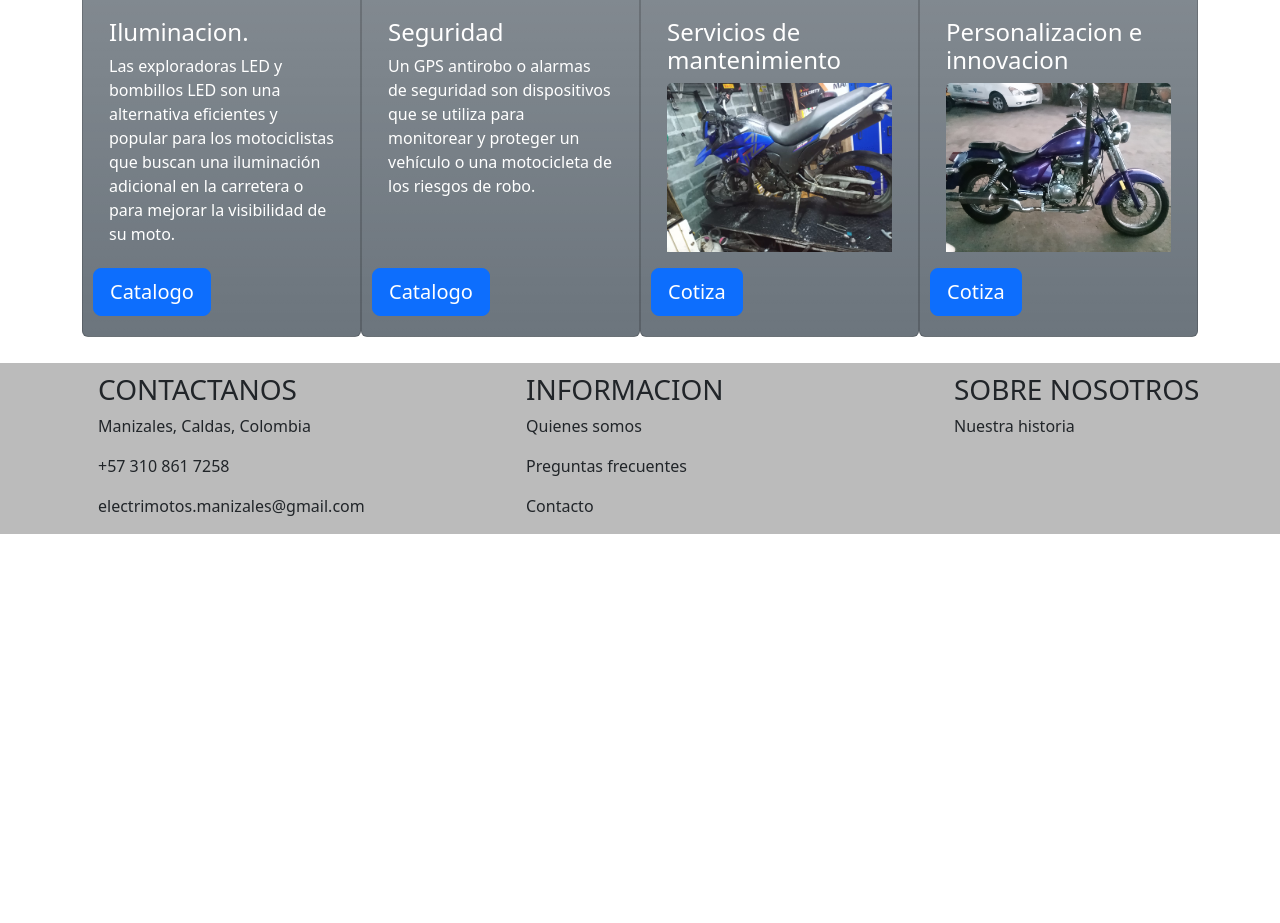
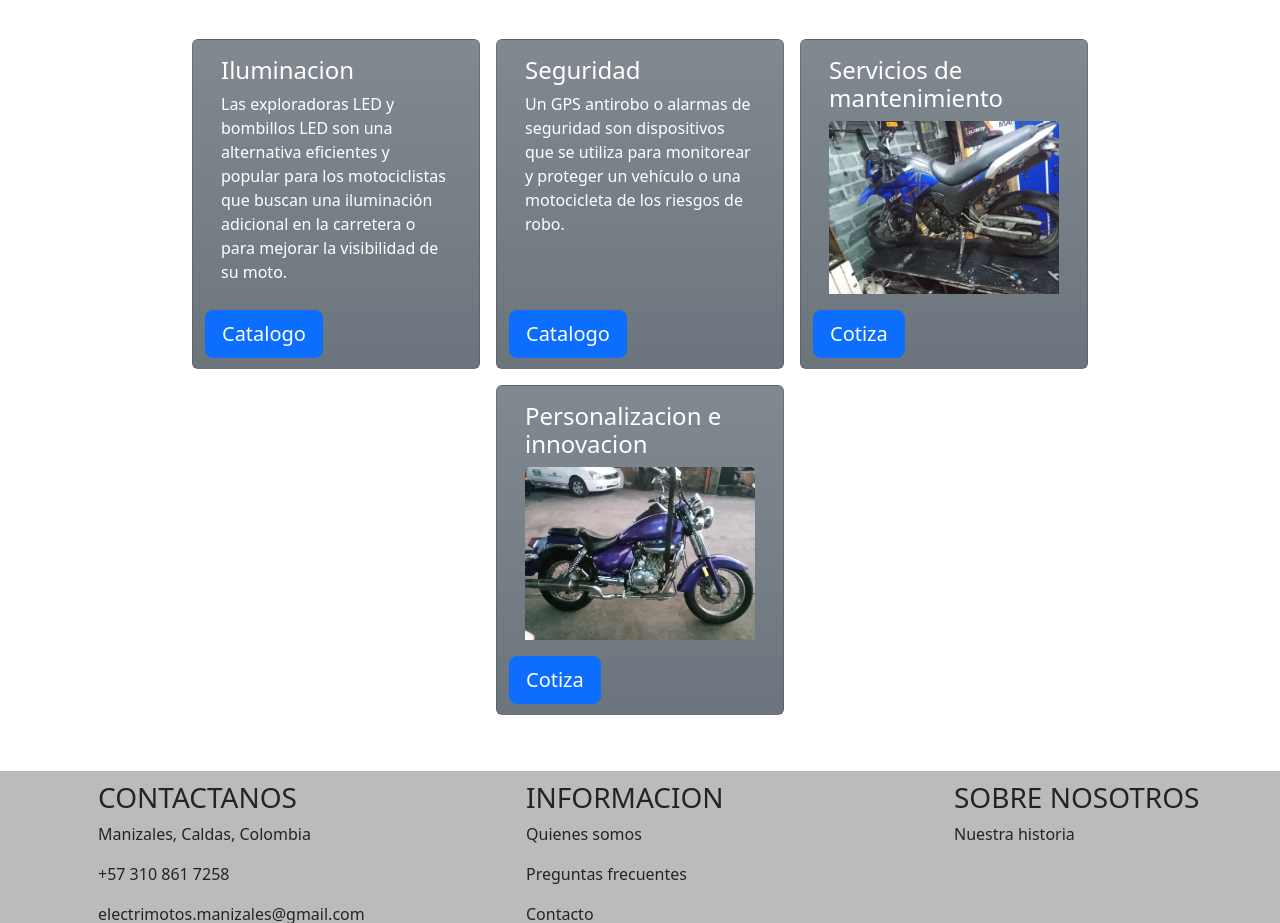
Before and after one commit to KennedyDT/pagina_electrimotos, a website: page index.html in a window 1280 px wide. Shown: the part 485-1408 px from the top of the page. Before the commit the page ends 1019 px from the top, so only its background shows below. Drawn offline with nearby package versions, Linux system fonts and the light colour scheme; a web font is replaced by a local one.

Commit message:
Actualizacion card

```diff
--- a/css/main.css
+++ b/css/main.css
@@ -35,6 +35,6 @@ footer {
 
 }
 
-.bg{
-    color:#fc1a1a;
+.btn{
+    margin-bottom: 10px;
 }
--- a/index.html
+++ b/index.html
@@ -8,7 +8,8 @@
     <link href="css/main.css" rel="stylesheet">
     <link rel="stylesheet" href="node_modules/open-iconic/font/css/open-iconic-bootstrap.min.css">
   </head>
-<!-- prueba funcionamiento-->
+
+
   <body>
 
     <nav class="navbar navbar-expand-lg navbar-dark bg-dark fixed-top">
@@ -50,12 +51,13 @@
         <h2>Categorias</h2>
       </div>
 
-      <div class="d-flex flex-wrap">
-        <div class="card bg-secondary bg-gradient text-white mb-3 card-prod d-flex flex-column justify-content-between" style="width: 18rem;">
+      <div class="justify-content-center row mt-5 mb-5">
+
+        <div class="card bg-secondary bg-gradient text-white m-2 col-lg-10" style="width: 18rem;">
 
           <div class="card-body">
 
-            <h4 class="card-title">Iluminacion.</h6>
+            <h4 class="card-title">Iluminacion</h4>
             <p class="card-text">Las exploradoras LED y bombillos LED son una alternativa eficientes y popular para los motociclistas que buscan una iluminación adicional en la carretera o para mejorar la visibilidad de su moto. </p>
           </div>
 
@@ -64,7 +66,7 @@
           </div>
         </div>
 
-        <div class="card bg-secondary bg-gradient text-white mb-3 card-prod d-flex flex-column justify-content-between">
+        <div class="card bg-secondary bg-gradient text-white m-2 col-lg-10" style="width: 18rem;">
           <div class="card-body">
             <h4 class="card-title">Seguridad</h4>
             <p class="card-text">Un GPS antirobo o alarmas de seguridad son dispositivos que se utiliza para monitorear y proteger un vehículo o una motocicleta de los riesgos de robo.</p>
@@ -76,7 +78,7 @@
           </div>
         </div>
 
-        <div class="card bg-secondary bg-gradient text-white mb-3 card-prod d-flex flex-column justify-content-between">
+        <div class="card bg-secondary bg-gradient text-white m-2 col-lg-10" style="width: 18rem;">
           <div class="card-body">
 
             <h4 class="card-title">Servicios de mantenimiento</h4>
@@ -91,7 +93,7 @@
 
         </div>
 
-        <div class="card bg-secondary bg-gradient text-white mb-3 card-prod d-flex flex-column justify-content-between">
+        <div class="card bg-secondary bg-gradient text-white m-2 col-lg-10" style="width: 18rem;">
           <div class="card-body">
             <h4 class="card-title">Personalizacion e innovacion</h4>
             <img class="card-img-top" src="images/choper morada.jpg" >
```
